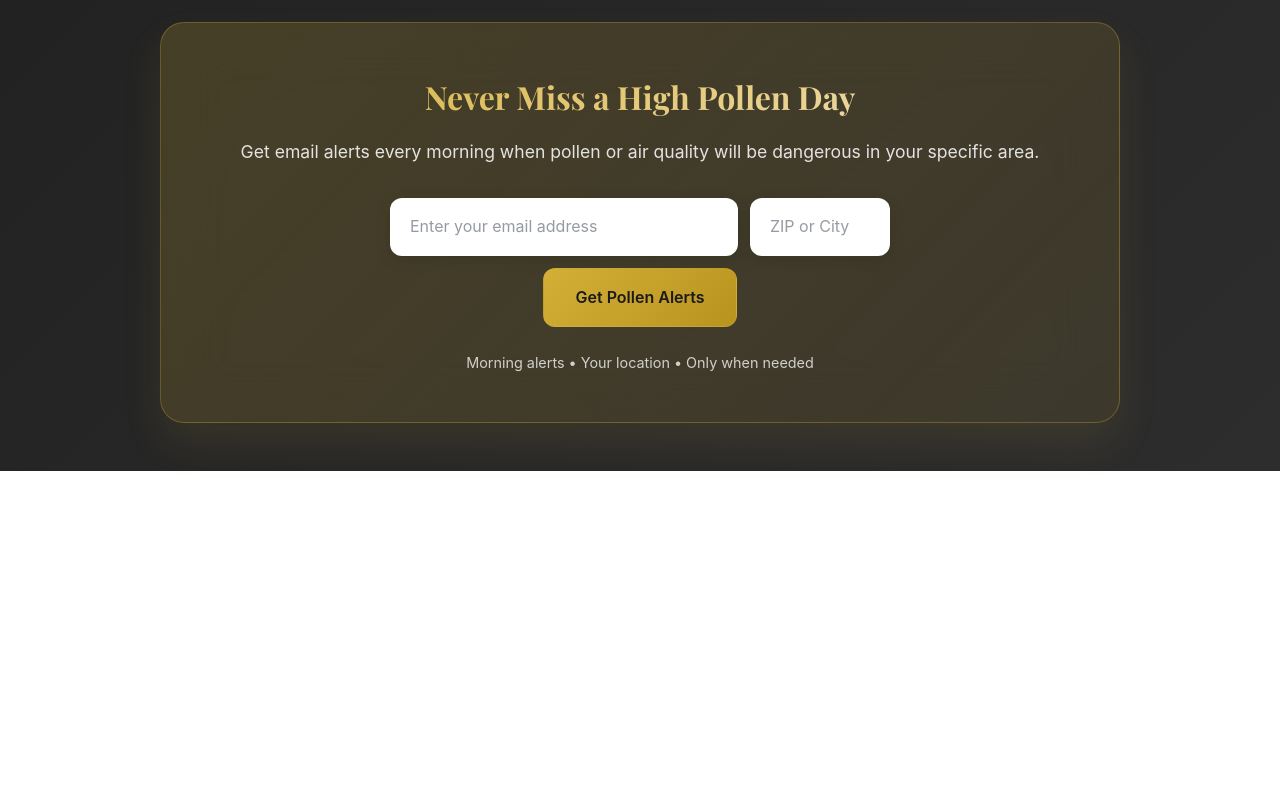
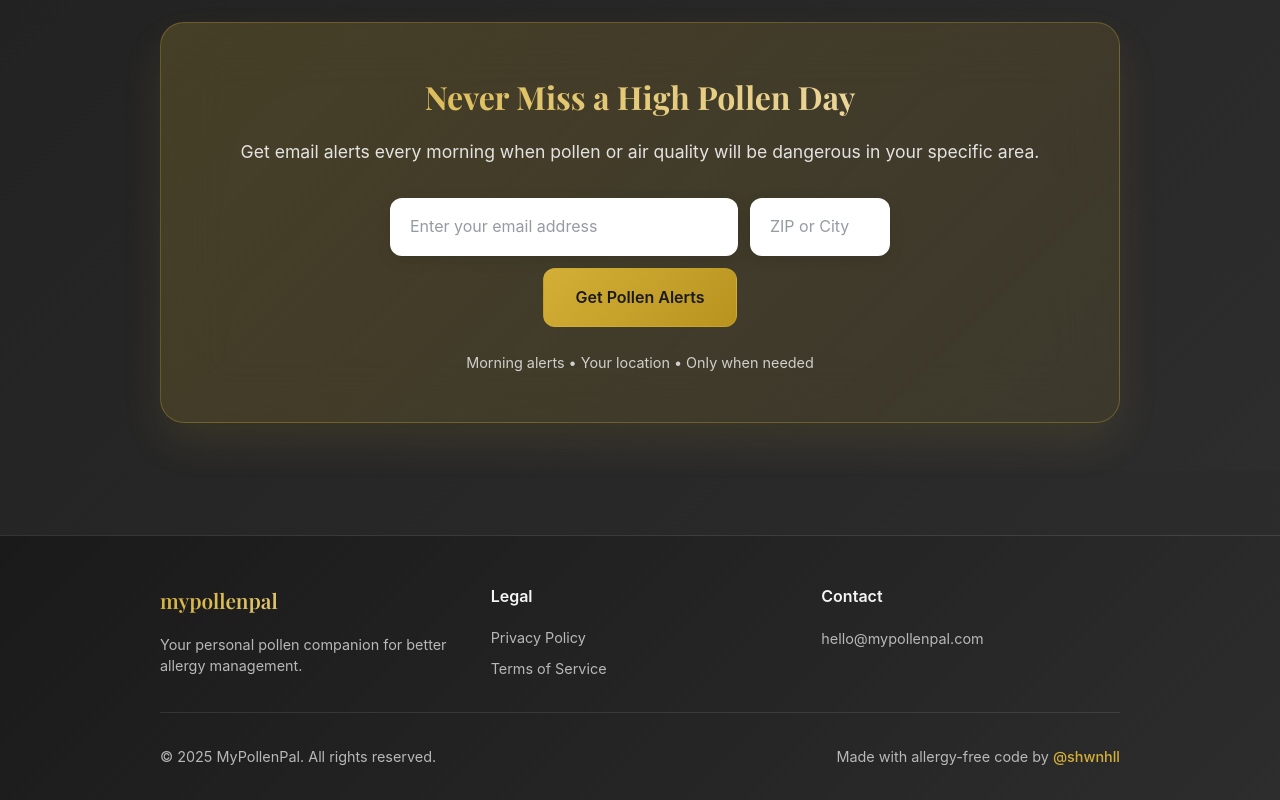
Before and after one commit to shwnhll/mypollenpal, a Next.js app: page / in a window 1280 px wide. Shown: the part 1756-2556 px from the top of the page. Before the commit the page ends 2227 px from the top, so only its background shows below. Built offline with nearby package versions, Linux system fonts and the light colour scheme; no server answers.

Commit message:
Update page.tsx

```diff
--- a/app/page.tsx
+++ b/app/page.tsx
@@ -1776,6 +1776,153 @@ const updateForecast = (forecast: any[]) => {
           </div>
         </div>
       </section>
+
+{/* Footer */}
+<footer style={{
+  background: 'linear-gradient(135deg, #1a1a1a 0%, #2d2d2d 100%)',
+  borderTop: '1px solid rgba(255, 255, 255, 0.1)',
+  padding: '3rem 0 2rem 0',
+  marginTop: '4rem'
+}}>
+  <div style={{
+    maxWidth: '1000px',
+    margin: '0 auto',
+    padding: '0 20px'
+  }}>
+    <div style={{
+      display: 'grid',
+      gridTemplateColumns: 'repeat(auto-fit, minmax(200px, 1fr))',
+      gap: '2rem',
+      marginBottom: '2rem'
+    }}>
+      {/* Company Info */}
+      <div>
+        <div style={{
+          fontFamily: "'Playfair Display', serif",
+          fontSize: '1.3rem',
+          fontWeight: '600',
+          background: 'linear-gradient(135deg, #d4af37 0%, #f4e4bc 100%)',
+          WebkitBackgroundClip: 'text',
+          WebkitTextFillColor: 'transparent',
+          backgroundClip: 'text',
+          marginBottom: '1rem'
+        }}>
+          mypollenpal
+        </div>
+        <p style={{
+          color: '#b8b8b8',
+          fontSize: '0.9rem',
+          lineHeight: '1.5'
+        }}>
+          Your personal pollen companion for better allergy management.
+        </p>
+      </div>
+
+      {/* Quick Links */}
+      <div>
+        <h4 style={{
+          color: '#f5f5f5',
+          fontSize: '1rem',
+          fontWeight: '600',
+          marginBottom: '1rem'
+        }}>
+          Legal
+        </h4>
+        <div style={{
+          display: 'flex',
+          flexDirection: 'column',
+          gap: '0.5rem'
+        }}>
+          <a href="/privacy" style={{
+            color: '#b8b8b8',
+            textDecoration: 'none',
+            fontSize: '0.9rem',
+            transition: 'color 0.2s'
+          }}
+          onMouseEnter={(e) => e.currentTarget.style.color = '#d4af37'}
+          onMouseLeave={(e) => e.currentTarget.style.color = '#b8b8b8'}>
+            Privacy Policy
+          </a>
+          <a href="/terms" style={{
+            color: '#b8b8b8',
+            textDecoration: 'none',
+            fontSize: '0.9rem',
+            transition: 'color 0.2s'
+          }}
+          onMouseEnter={(e) => e.currentTarget.style.color = '#d4af37'}
+          onMouseLeave={(e) => e.currentTarget.style.color = '#b8b8b8'}>
+            Terms of Service
+          </a>
+        </div>
+      </div>
+
+      {/* Contact */}
+      <div>
+        <h4 style={{
+          color: '#f5f5f5',
+          fontSize: '1rem',
+          fontWeight: '600',
+          marginBottom: '1rem'
+        }}>
+          Contact
+        </h4>
+        <a
+          href="mailto:hello@mypollenpal.com"
+          style={{
+            color: '#b8b8b8',
+            textDecoration: 'none',
+            fontSize: '0.9rem',
+            transition: 'color 0.2s'
+          }}
+          onMouseEnter={(e) => e.currentTarget.style.color = '#d4af37'}
+          onMouseLeave={(e) => e.currentTarget.style.color = '#b8b8b8'}
+        >
+          hello@mypollenpal.com
+        </a>
+      </div>
+    </div>
+
+    {/* Bottom bar */}
+    <div style={{
+      borderTop: '1px solid rgba(255, 255, 255, 0.1)',
+      paddingTop: '2rem',
+      display: 'flex',
+      justifyContent: 'space-between',
+      alignItems: 'center',
+      flexWrap: 'wrap',
+      gap: '1rem'
+    }}>
+      <div style={{
+        color: '#b8b8b8',
+        fontSize: '0.9rem'
+      }}>
+        © 2025 MyPollenPal. All rights reserved.
+      </div>
+      <div style={{
+        color: '#b8b8b8',
+        fontSize: '0.9rem'
+      }}>
+        Made with allergy-free code by {' '}
+        <a
+          href="https://x.com/shwnhll"
+          target="_blank"
+          rel="noopener noreferrer"
+          style={{
+            color: '#d4af37',
+            textDecoration: 'none',
+            fontWeight: '500',
+            transition: 'opacity 0.2s'
+          }}
+          onMouseEnter={(e) => e.currentTarget.style.opacity = '0.8'}
+          onMouseLeave={(e) => e.currentTarget.style.opacity = '1'}
+        >
+          @shwnhll
+        </a>
+      </div>
+    </div>
+  </div>
+</footer>
+
     </div>
   )
 }
```
